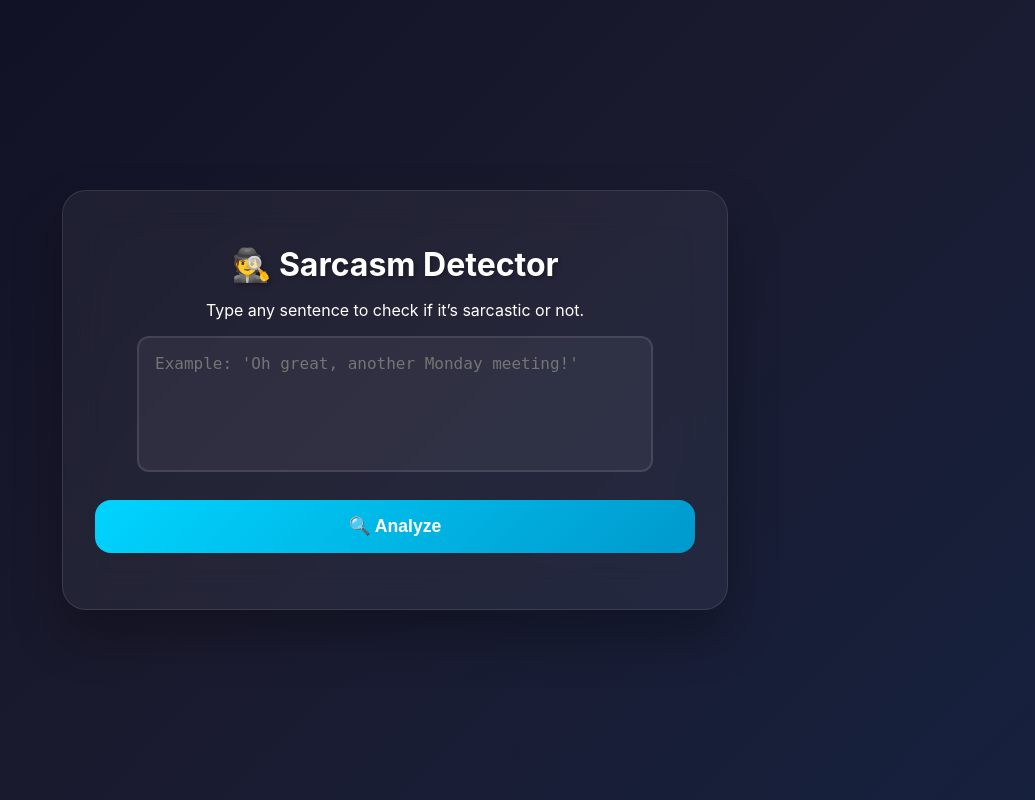
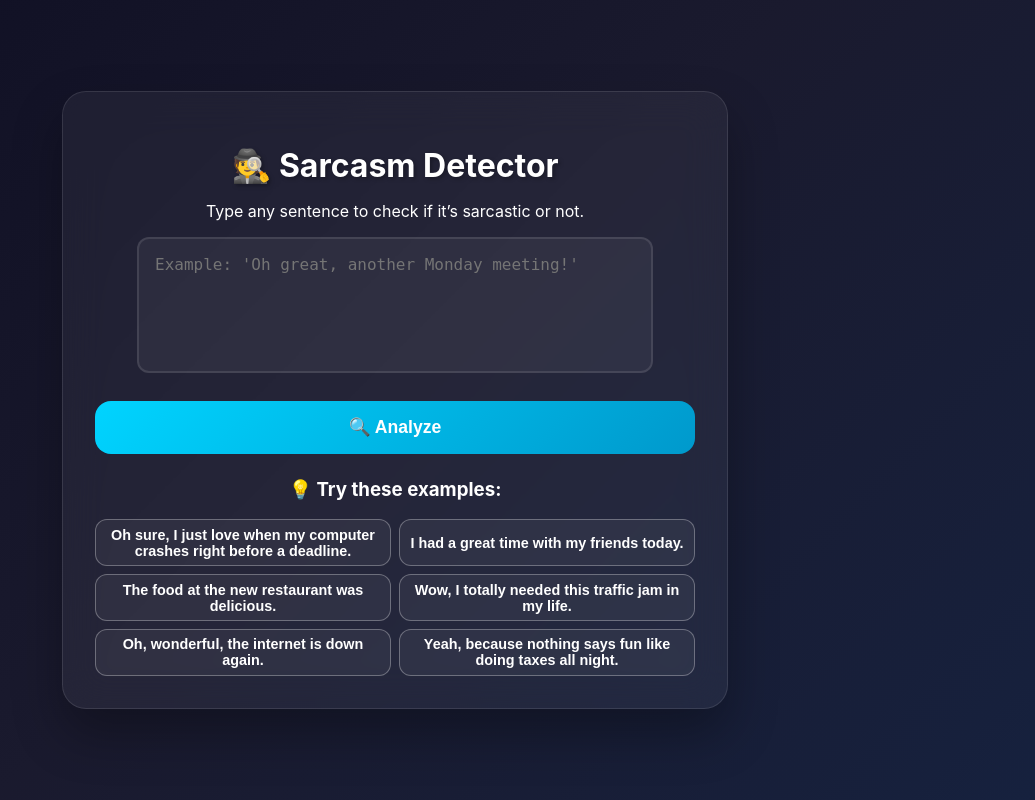
Before and after one commit to DarsiHimaja/Sarcasm_detection, a Flask app: page / in a window 1280 px wide. Shown: the whole page, without its empty margins (245-1280 px from the left). Run offline with Flask 3, Linux system fonts and the light colour scheme; parts of the project's set-up code (start-up, migrations or seed data) failed here and were passed over.

Commit message:
Update index.html

```diff
--- a/templates/index.html
+++ b/templates/index.html
@@ -116,6 +116,33 @@
       font-size: 1rem;
       opacity: 0.9;
     }
+
+    .examples-grid {
+  display: grid;
+  grid-template-columns: 1fr 1fr; /* Two columns */
+  gap: 0.5rem; /* Gap between buttons */
+}
+
+.example-btn {
+  display: block;
+  width: 100%;
+  margin: 0;
+  padding: 0.4rem 0.6rem;
+  font-size: 0.9rem;
+  border-radius: 12px;
+  border: 1px solid rgba(255,255,255,0.3);
+  background: rgba(255,255,255,0.05);
+  cursor: pointer;
+  transition: all 0.3s ease;
+  color: white;
+  text-align: center;
+}
+
+.example-btn:hover {
+  background: rgba(0,212,255,0.2);
+  border-color: #00d4ff;
+}
+
   </style>
 </head>
 <body>
@@ -132,6 +159,18 @@
       <div class="confidence-bar" id="confidenceBar"></div>
     </div>
     <div class="confidence-text" id="confidenceText"></div>
+<div class="examples">
+  <h3>💡 Try these examples:</h3>
+  <div class="examples-grid">
+    <button class="example-btn">Oh sure, I just love when my computer crashes right before a deadline.</button>
+    <button class="example-btn">I had a great time with my friends today.</button>
+    <button class="example-btn">The food at the new restaurant was delicious.</button>
+    <button class="example-btn">Wow, I totally needed this traffic jam in my life.</button>
+    <button class="example-btn">Oh, wonderful, the internet is down again.</button>
+    <button class="example-btn">Yeah, because nothing says fun like doing taxes all night.</button>
+  </div>
+</div>
+
   </div>
 
   <script>
@@ -140,9 +179,10 @@
     const confidenceBar = document.getElementById("confidenceBar");
     const confidenceContainer = document.getElementById("confidenceContainer");
     const confidenceText = document.getElementById("confidenceText");
+    const userInput = document.getElementById("userInput");
 
     analyzeBtn.addEventListener("click", async () => {
-      const text = document.getElementById("userInput").value.trim();
+      const text = userInput.value.trim();
       if (!text) {
         alert("Please enter some text!");
         return;
@@ -185,6 +225,12 @@
         analyzeBtn.disabled = false;
       }
     });
+   document.querySelectorAll('.example-btn').forEach(btn => {
+  btn.addEventListener('click', () => {
+    document.getElementById('userInput').value = btn.textContent;
+  });
+});
+
   </script>
 </body>
 </html>
```
